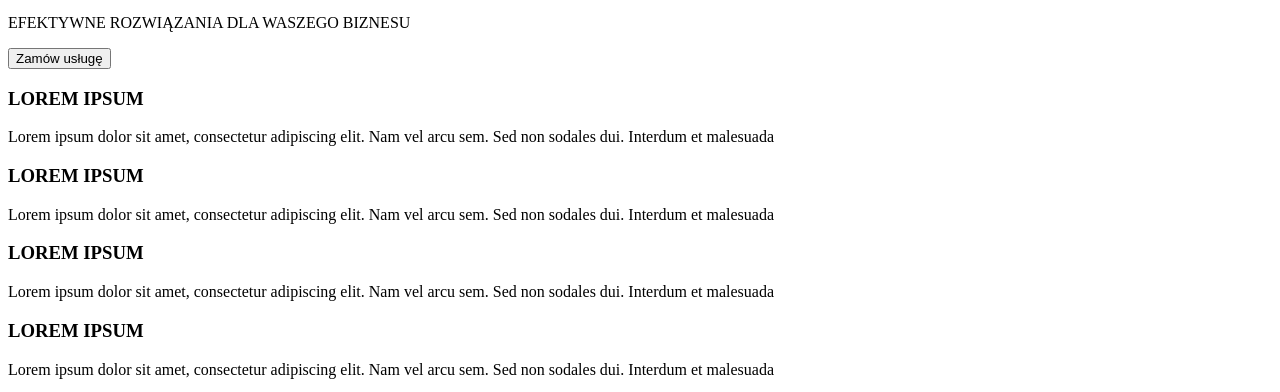
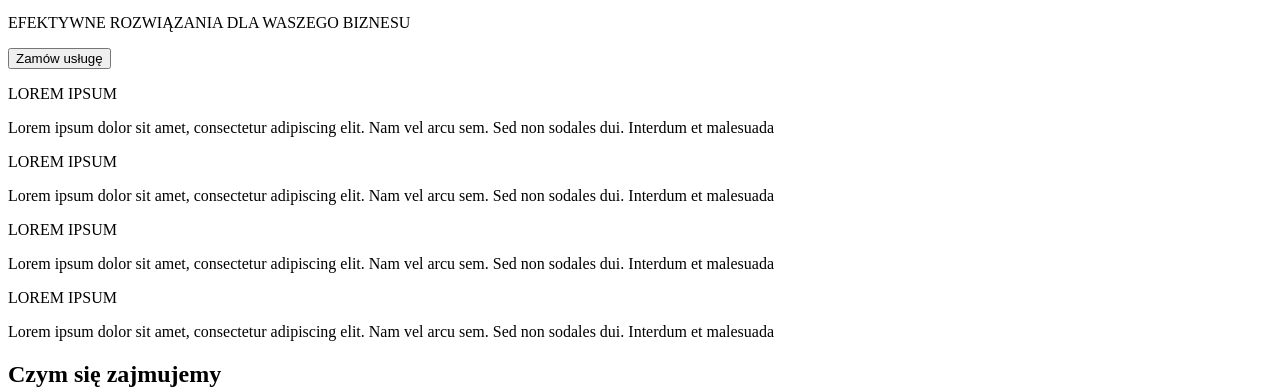
Before and after one commit to KatarzynaPikula/goit-markup-hw-01, a plain HTML site: page index.html in a window 1280 px wide. Shown: the part 118-510 px from the top of the page. Drawn offline with Linux system fonts and the light colour scheme.

Commit message:
Update index.html
zmiana nagłówki - na paragrafy

```diff
--- a/index.html
+++ b/index.html
@@ -27,25 +27,25 @@
 		<p>EFEKTYWNE ROZWIĄZANIA DLA WASZEGO BIZNESU</p>
 		<button type="button">Zamów usługę</button>
 
-		<h3>LOREM IPSUM</h3>
+		<p>LOREM IPSUM</p>
 		<a
 			>Lorem ipsum dolor sit amet, consectetur adipiscing elit. Nam vel
 			arcu sem. Sed non sodales dui. Interdum et malesuada</a
 		>
 
-		<h3>LOREM IPSUM</h3>
+		<p>LOREM IPSUM</p>
 		<a
 			>Lorem ipsum dolor sit amet, consectetur adipiscing elit. Nam vel
 			arcu sem. Sed non sodales dui. Interdum et malesuada</a
 		>
 
-		<h3>LOREM IPSUM</h3>
+		<p>LOREM IPSUM</p>
 		<a
 			>Lorem ipsum dolor sit amet, consectetur adipiscing elit. Nam vel
 			arcu sem. Sed non sodales dui. Interdum et malesuada</a
 		>
 
-		<h3>LOREM IPSUM</h3>
+		<p>LOREM IPSUM</p>
 		<a
 			>Lorem ipsum dolor sit amet, consectetur adipiscing elit. Nam vel
 			arcu sem. Sed non sodales dui. Interdum et malesuada</a
```
